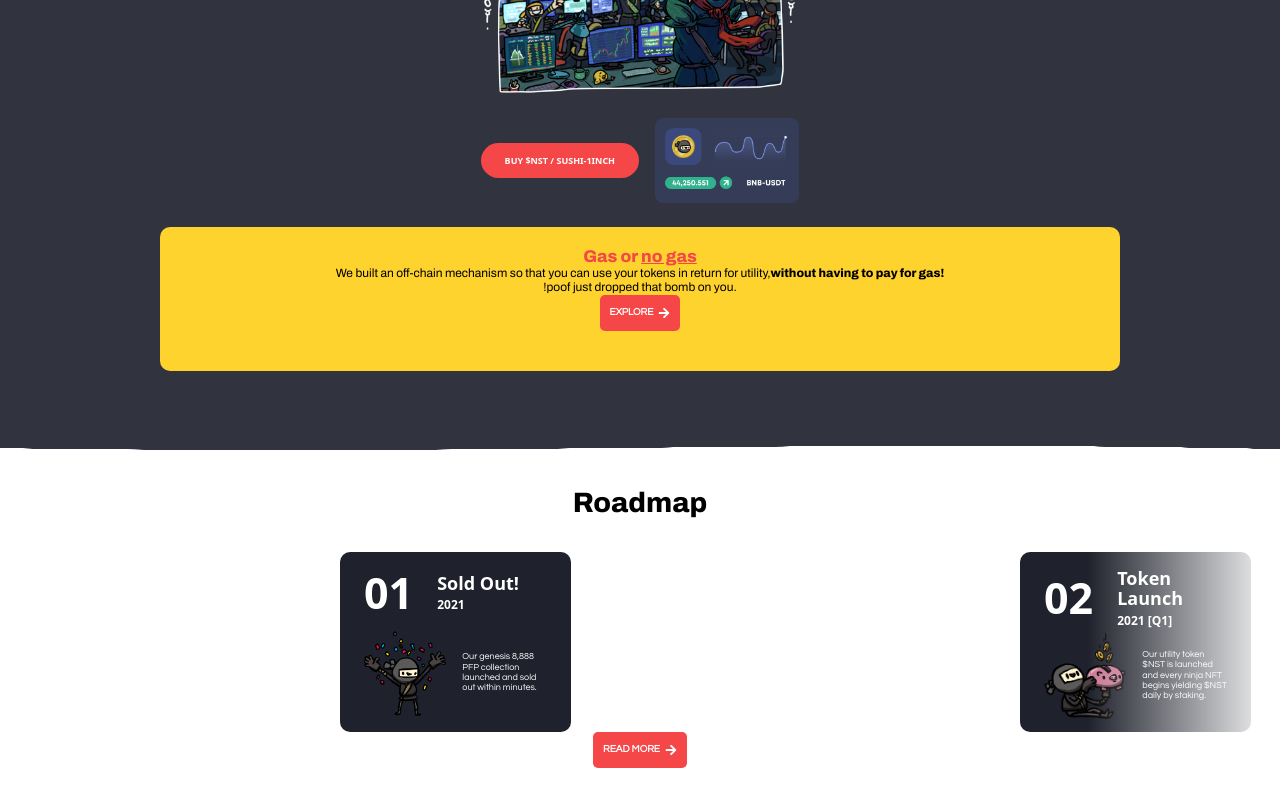
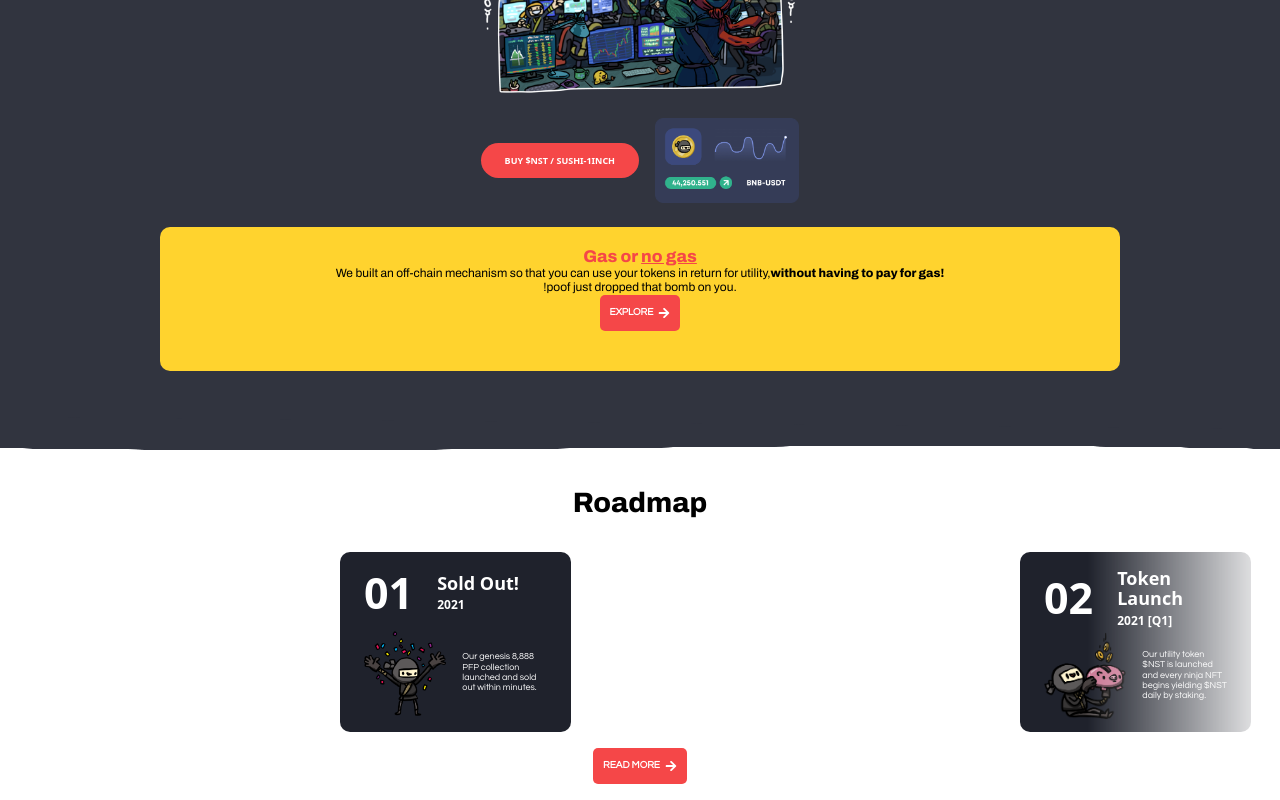
Before and after one commit to byKriz/nft-monkey-web, a React (Vite) app: page / in a window 1280 px wide. Shown: the part 1876-2676 px from the top of the page. Before the commit the page ends 2644 px from the top, so only its background shows below. Built offline with nearby package versions, Linux system fonts and the light colour scheme.

Commit message:
agregando margenes

```diff
--- a/src/components/ButtonContainer/ButtonContainer.module.scss
+++ b/src/components/ButtonContainer/ButtonContainer.module.scss
@@ -9,6 +9,7 @@
   color: #fff;
   transition: all 0.3s;
   text-decoration: none;
+  margin: 16px 0;
 
   span {
     font-family: "Questrial", sans-serif;
```
